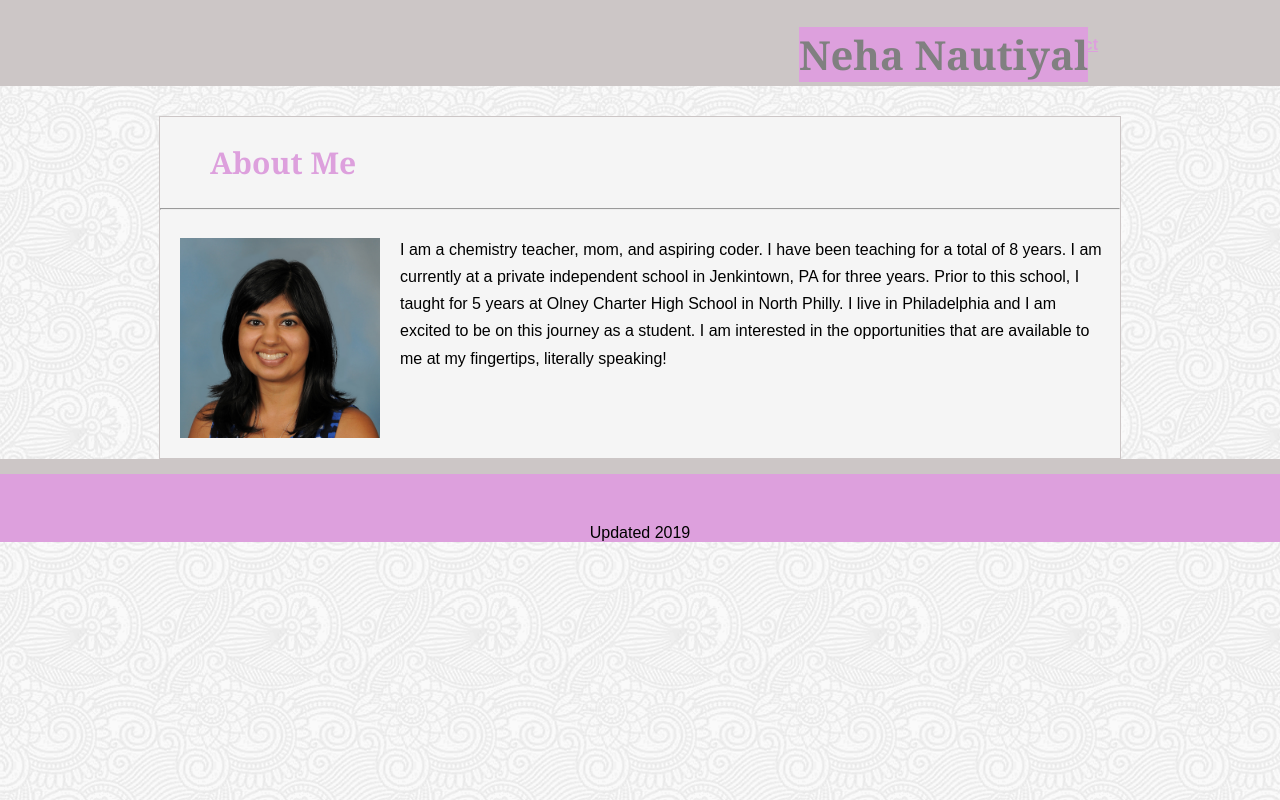
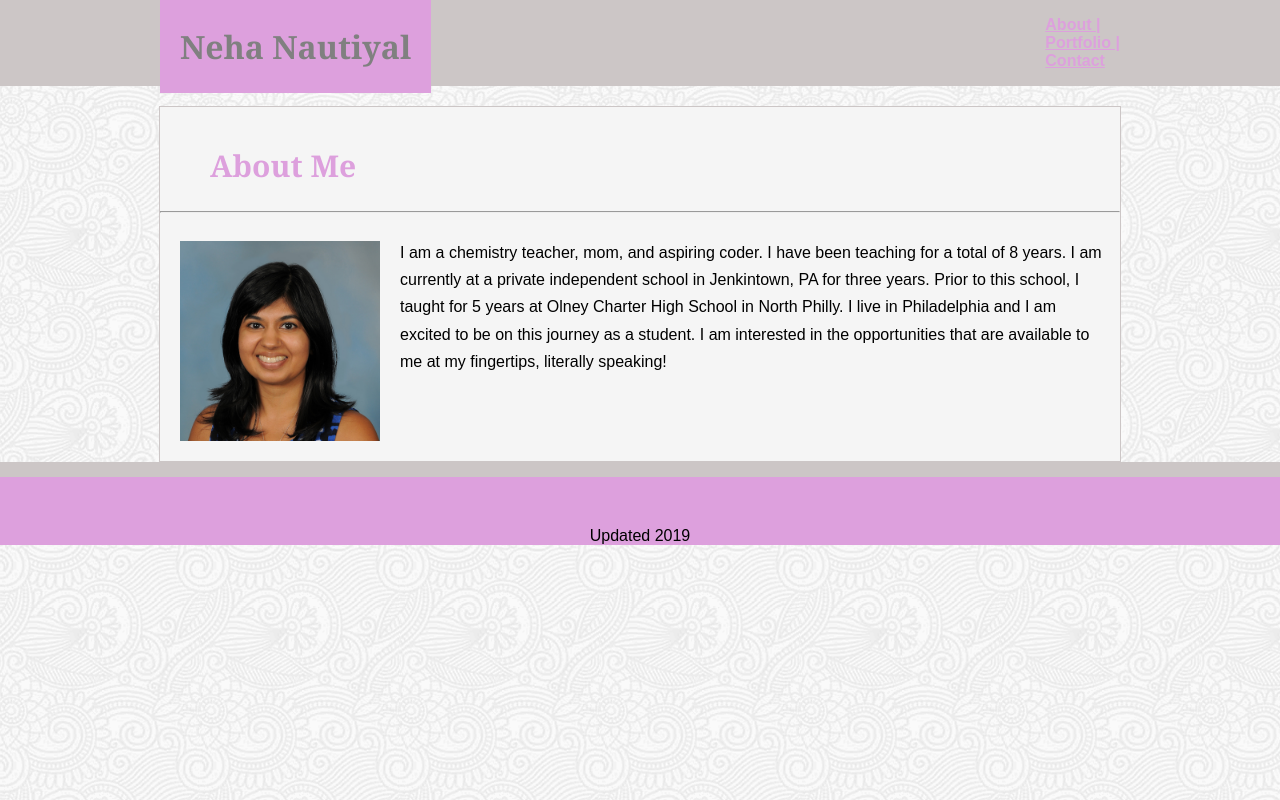
Before and after one commit to NehaNautiyal/NehaNautiyal.github.io, a plain HTML site: page index.html in a window 1280 px wide. Drawn offline with Linux system fonts and the light colour scheme.

Commit message:
changed css file

```diff
--- /dev/null
+++ b/assets/css/style2.css
@@ -0,0 +1,101 @@
+
+
+  h1 {
+      background: plum;
+      margin-top: 0;
+      margin-bottom: 0;
+      font-family: Georgia, 'Times New Roman', Times, serif;
+      padding: 25px 20px;
+      float: left;
+      color: gray;
+
+  }
+
+  .links {
+      float: right;
+      display: inline;
+  }
+
+  ol {
+      list-style: none;
+      display: inline-block;
+      font-family: Arial, Helvetica, sans-serif;
+  }
+
+  body {
+      margin: 0;
+      background-image: url("../images/full-bloom.png");
+  }
+
+  .heading-name {
+      width: 20em;
+  }
+
+  .box-1 , .box-2 {
+      width: 960px;
+      margin: 0 auto;
+  }
+
+  .box-2 {
+    margin-top: 20px;
+    border: 1px solid rgb(204, 198, 198);
+    background-color: whitesmoke;
+    overflow: auto;
+  }
+
+  h2 {
+      margin-top: 20px;
+      font-size: 30px;
+    margin-left: 50px;
+    color: plum;
+    font-weight: bolder;
+    font-family: Georgia, 'Times New Roman', Times, serif;
+
+  }
+
+  header {
+    height: 86px;
+    /* width: 100%; */
+    /* font-size: 20px; */
+    background: rgb(204, 198, 198);
+    /* position: fixed; */
+    /* top: 0; */
+    /* left: 0; */
+  }
+
+  a:link {
+    color: plum;
+    font-weight: bolder;
+  }
+
+  a:hover {
+    background: purple;
+    color: white;
+  }
+
+  #bio-image {
+    float: left;
+    padding: 20px;
+  }
+
+  #bio-content {
+    font-family: Arial, Helvetica, sans-serif;
+    padding: 10px;
+    line-height: 170%;
+  }
+
+   /* Style the footer */
+ footer {
+    padding-top: 50px;
+    text-align: center;
+    /* bottom: 0;
+    position: fixed; */
+    margin: 0;
+    background: plum;
+    /* width: 100%; */
+    /* font-size: 16px; */
+    border-top: 15px solid rgb(204, 198, 198);
+    /* left: 0; */
+    font-family: Arial, Helvetica, sans-serif;
+
+  }
--- a/index.html
+++ b/index.html
@@ -3,7 +3,9 @@
 <head>
     <meta charset="UTF-8"/>
     <link rel="icon" href="https://logos.textgiraffe.com/logos/logo-name/Neha-designstyle-smoothie-m.png" type="image/x-icon">
-            <link rel="stylesheet" type="text/css" href="assets/css/style.css">
+            <!-- <link rel="stylesheet" type="text/css" href="assets/css/style.css"> -->
+            <!-- Second CSS File -->
+            <link rel="stylesheet" type="text/css" href="assets/css/style2.css">
     <title>About Neha</title>
 </head>
 
@@ -11,19 +13,24 @@
 
 
         <header>
+            <div class="box-1">
                 <div class="heading-name">
                     <h1>Neha Nautiyal</h1>
                 </div>
 
+                <div class="links">
                     <ol>
                         <li><a href="#">About |</a></li>
                         <li><a href="portfolio.html" target="_blank">Portfolio |</a></li>
                         <li><a href="contact.html" target="_blank">Contact</a></li>
                     </ol>
+                </div>
 
         </header>
 
-        <div class="container">
+                    <div class="box-2">
+
+        <br>
 
         <h2>About Me</h2>
             <hr>
@@ -37,6 +44,7 @@
                 </p>
 
                     </div>
+            </div>
         <footer>
             Updated 2019
         </footer>
```
Lines whose indentation alone changed are shown as unchanged.
